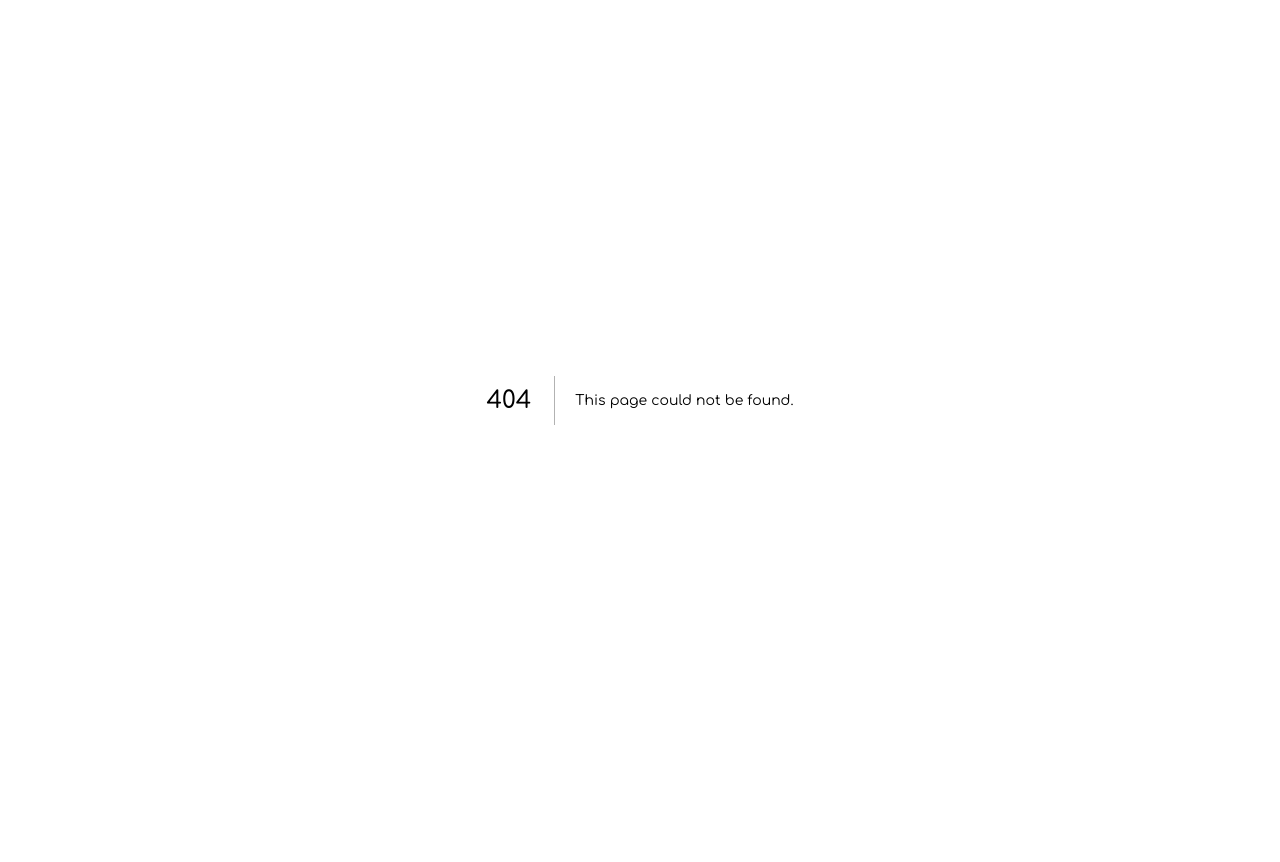
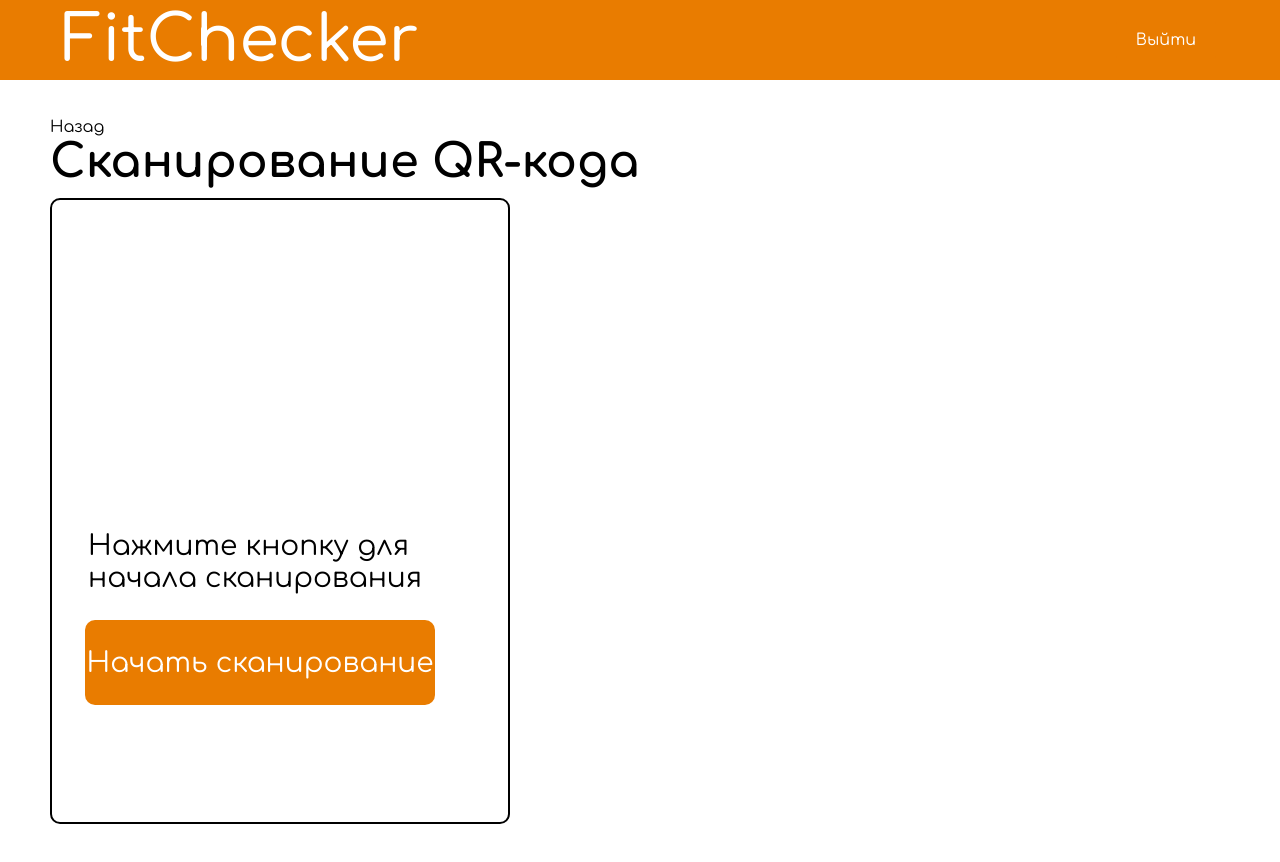
Before and after one commit to Sapizi/fitchecker2, a Next.js app: page /pages/admin/scan in a window 1280 px wide. Before the commit this address had no page. Before the commit the page ends 800 px from the top, so only its background shows below. Built offline with nearby package versions, Linux system fonts and the light colour scheme; sample sign-in values are in the browser's storage.

Commit message:
тест сканирования

```diff
--- a/package.json
+++ b/package.json
@@ -18,10 +18,12 @@
     "@supabase/supabase-js": "^2.49.4",
     "@vercel/analytics": "^1.5.0",
     "@vercel/speed-insights": "^1.2.0",
+    "@zxing/library": "^0.21.3",
     "axios": "^1.9.0",
     "babel-plugin-styled-components": "^2.1.4",
     "bcrypt": "^5.1.1",
     "bcryptjs": "^3.0.2",
+    "jsqr": "^1.4.0",
     "next": "15.2.4",
     "nodemailer": "^6.10.1",
     "qrcode": "^1.5.4",
--- a/src/app/pages/admin/mainPage/page.tsx
+++ b/src/app/pages/admin/mainPage/page.tsx
@@ -124,6 +124,7 @@ const Main = () => {
             <LinkButton href='/pages/admin/addWorkout'>Добавить тренировку</LinkButton>
             <LinkButton href='/pages/admin/clientsList'>Список клиентов</LinkButton>
             <LinkButton href='/pages/admin/workoutList'>Список тренировок</LinkButton>
+            <LinkButton href='/pages/admin/scan'>Скан</LinkButton>
           </ButtonsBlock>
         </MainContent>
       </Wrapper>
--- /dev/null
+++ b/src/app/pages/admin/scan/page.tsx
@@ -0,0 +1,150 @@
+'use client';
+import { useState, useEffect, useRef } from 'react';
+import jsQR from 'jsqr';
+import Header from '@/app/components/header/Header';
+import { Title, MainContent, MainBlock, BigText, CardText, CardButton } from '../../../pages/admin/mainPage/MainStyles';
+import { withAuth } from '@/app/withAuth';
+import styled from 'styled-components';
+import { Wrapper } from '@/app/GlobalStyles';
+import { BackLink } from '../addClient/styles';
+
+// Styled components for the QR scanner
+const Video = styled.video`
+  width: 100%;
+  max-width: 400px;
+  border-radius: 8px;
+  margin-bottom: 16px;
+`;
+
+const Canvas = styled.canvas`
+  display: none;
+`;
+
+const ErrorText = styled(BigText)`
+  color: red;
+`;
+
+const QRScan = () => {
+  const [scannedText, setScannedText] = useState<string | null>(null);
+  const [error, setError] = useState<string | null>(null);
+  const [isScanning, setIsScanning] = useState(false);
+  const videoRef = useRef<HTMLVideoElement>(null);
+  const canvasRef = useRef<HTMLCanvasElement>(null);
+  const streamRef = useRef<MediaStream | null>(null);
+
+  useEffect(() => {
+    let animationFrameId: number;
+
+    const startScanning = async () => {
+      try {
+        const stream = await navigator.mediaDevices.getUserMedia({
+          video: { facingMode: 'environment' }, // Prefer rear camera
+        });
+        streamRef.current = stream;
+        if (videoRef.current) {
+          videoRef.current.srcObject = stream;
+          videoRef.current.play();
+          scanQRCode();
+        }
+      } catch (err) {
+        console.error('Ошибка доступа к камере:', err);
+        setError('Не удалось получить доступ к камере. Проверьте разрешения.');
+        setIsScanning(false);
+      }
+    };
+
+    const scanQRCode = () => {
+      if (videoRef.current && canvasRef.current && isScanning) {
+        const video = videoRef.current;
+        const canvas = canvasRef.current;
+        const context = canvas.getContext('2d');
+
+        if (context && video.videoWidth > 0 && video.videoHeight > 0) {
+          canvas.width = video.videoWidth;
+          canvas.height = video.videoHeight;
+          context.drawImage(video, 0, 0, canvas.width, canvas.height);
+          const imageData = context.getImageData(0, 0, canvas.width, canvas.height);
+          const code = jsQR(imageData.data, imageData.width, imageData.height, {
+            inversionAttempts: 'dontInvert',
+          });
+
+          if (code) {
+            setScannedText(code.data);
+            stopScanning();
+            return;
+          }
+        }
+        animationFrameId = requestAnimationFrame(scanQRCode);
+      }
+    };
+
+    if (isScanning) {
+      startScanning();
+    }
+
+    return () => {
+      if (animationFrameId) {
+        cancelAnimationFrame(animationFrameId);
+      }
+      stopScanning();
+    };
+  }, [isScanning]);
+
+  const stopScanning = () => {
+    if (streamRef.current) {
+      streamRef.current.getTracks().forEach((track) => track.stop());
+      streamRef.current = null;
+    }
+    setIsScanning(false);
+  };
+
+  const handleToggleScanning = () => {
+    if (isScanning) {
+      stopScanning();
+    } else {
+      setScannedText(null);
+      setError(null);
+      setIsScanning(true);
+    }
+  };
+
+  return (
+    <>
+      <Header />
+      <Wrapper>
+        <BackLink href="/pages/admin/mainPage">Назад</BackLink>
+        <Title>Сканирование QR-кода</Title>
+        <MainContent>
+          <MainBlock>
+            {error ? (
+              <ErrorText>{error}</ErrorText>
+            ) : scannedText ? (
+              <>
+                <BigText>QR-код отсканирован</BigText>
+                <CardText>Содержимое: {scannedText}</CardText>
+              </>
+            ) : (
+              <>
+                <Video ref={videoRef} autoPlay playsInline />
+                <Canvas ref={canvasRef} />
+                {isScanning ? (
+                  <CardText>Наведите камеру на QR-код</CardText>
+                ) : (
+                  <CardText>Нажмите кнопку для начала сканирования</CardText>
+                )}
+              </>
+            )}
+            <CardButton href="#" onClick={handleToggleScanning}>
+              {isScanning ? 'Остановить сканирование' : 'Начать сканирование'}
+            </CardButton>
+            {scannedText && (
+              <CardButton href="/pages/admin">Вернуться на главную</CardButton>
+            )}
+          </MainBlock>
+        </MainContent>
+      </Wrapper>
+    </>
+  );
+};
+
+export default withAuth(QRScan, true);
```
Also changed, not shown: 1 other file (tests, documents, lock files or other folders).
